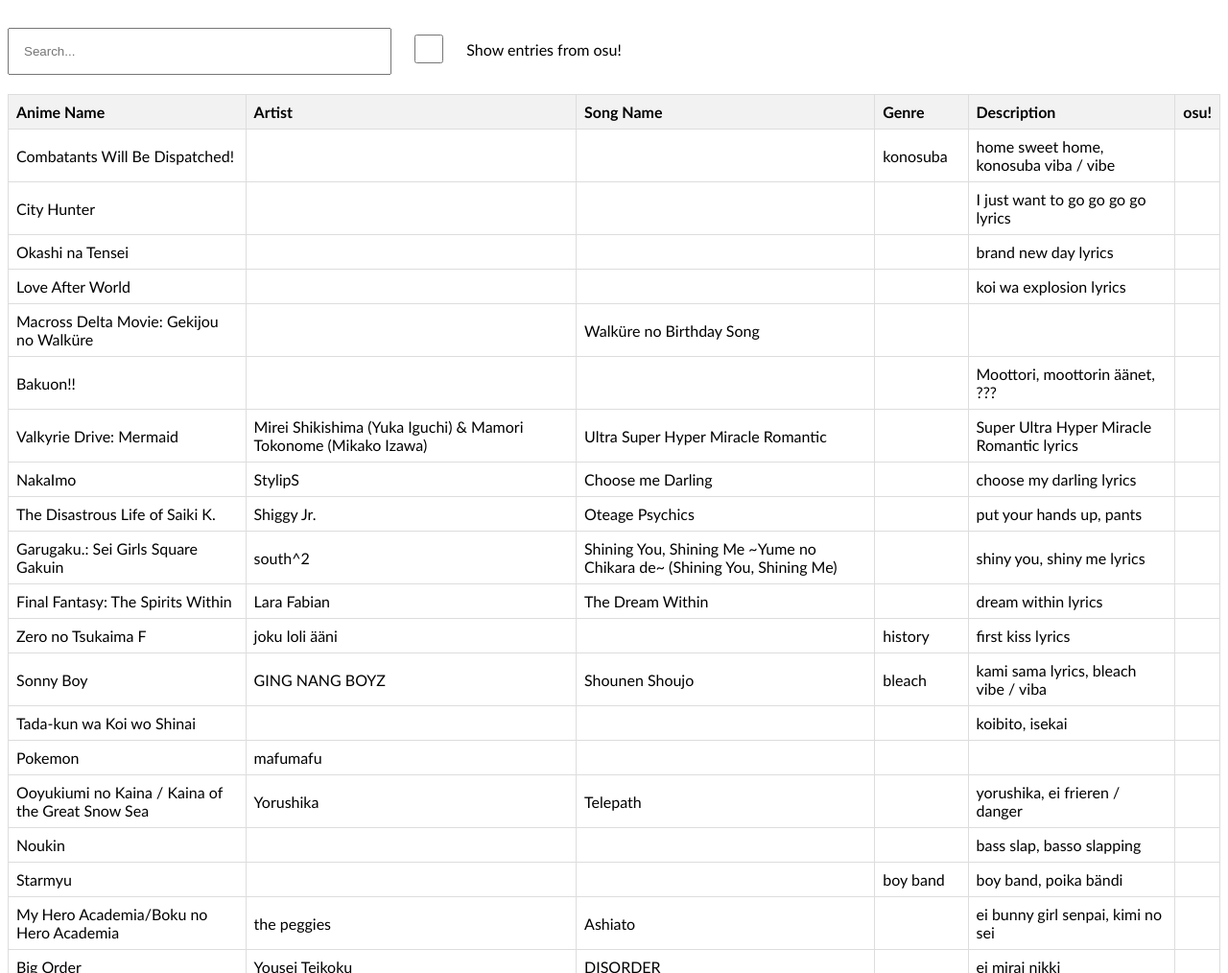
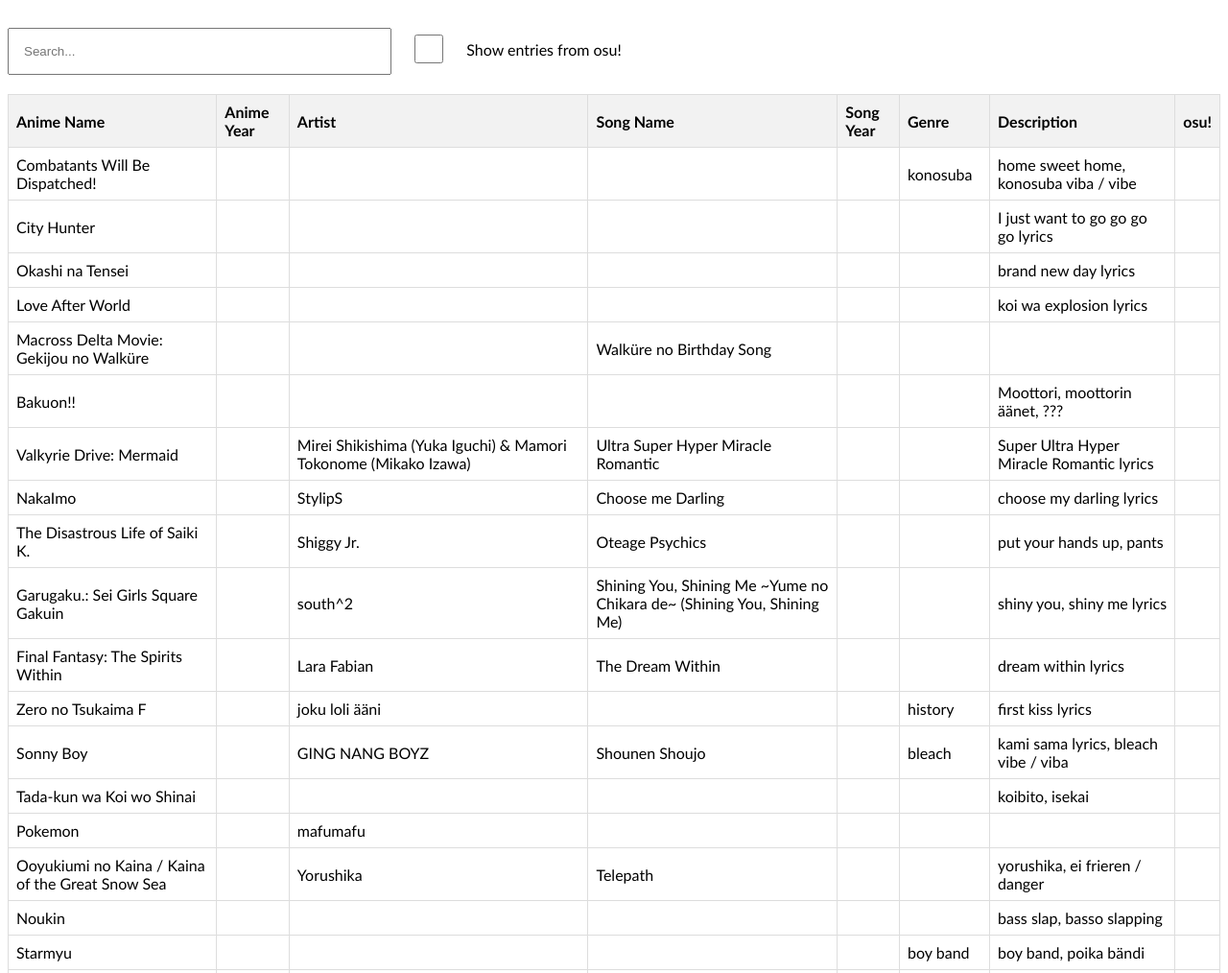
Before and after one commit to ltrieu22/testi_anime_db, a plain HTML site: page index.html in a window 1280 px wide. Shown: the top 1014 px of the page at 96% size. Drawn offline with nearby package versions, Linux system fonts and the light colour scheme.

Commit message:
Added anime year and song year.

```diff
--- a/index.html
+++ b/index.html
@@ -52,8 +52,10 @@
         <thead>
         <tr>
             <th @click="sortTable('anime_name')" :class="sortClass('anime_name')">Anime Name</th>
+            <th @click="sortTable('anime_year')" :class="sortClass('anime_year')">Anime Year</th>
             <th @click="sortTable('artist')" :class="sortClass('artist')">Artist</th>
             <th @click="sortTable('song_name')" :class="sortClass('song_name')">Song Name</th>
+            <th @click="sortTable('song_year')" :class="sortClass('song_year')">Song Year</th>
             <th @click="sortTable('genre')" :class="sortClass('genre')">Genre</th>
             <th @click="sortTable('description')" :class="sortClass('description')">Description</th>
             <th @click="sortTable('osu')" :class="sortClass('osu')">osu!</th>
@@ -62,8 +64,10 @@
         <tbody>
         <tr v-for="item in sortedData" :key="item.id" v-if="showOsuOnly ? item.osu.toLowerCase() === 'yes' : true">
             <td>{{ item.anime_name }}</td>
+            <td>{{ item.anime_year }}</td>
             <td>{{ item.artist }}</td>
             <td>{{ item.song_name }}</td>
+            <td>{{ item.song_year }}</td>
             <td>{{ item.genre }}</td>
             <td>{{ item.description }}</td>
             <td>{{ item.osu }}</td>
@@ -113,8 +117,10 @@
                 const searchLower = this.searchQuery.toLowerCase();
                 return this.items.filter(item =>
                     item.anime_name.toLowerCase().includes(searchLower) ||
+                    item.anime_year.toString().toLowerCase().includes(searchLower) ||
                     item.artist.toLowerCase().includes(searchLower) ||
                     item.song_name.toLowerCase().includes(searchLower) ||
+                    item.song_year.toString().toLowerCase().includes(searchLower) ||
                     item.genre.toLowerCase().includes(searchLower) ||
                     item.description.toLowerCase().includes(searchLower) &&
                     (!this.showOsuOnly || item.osu.toLowerCase() === 'yes')
```
